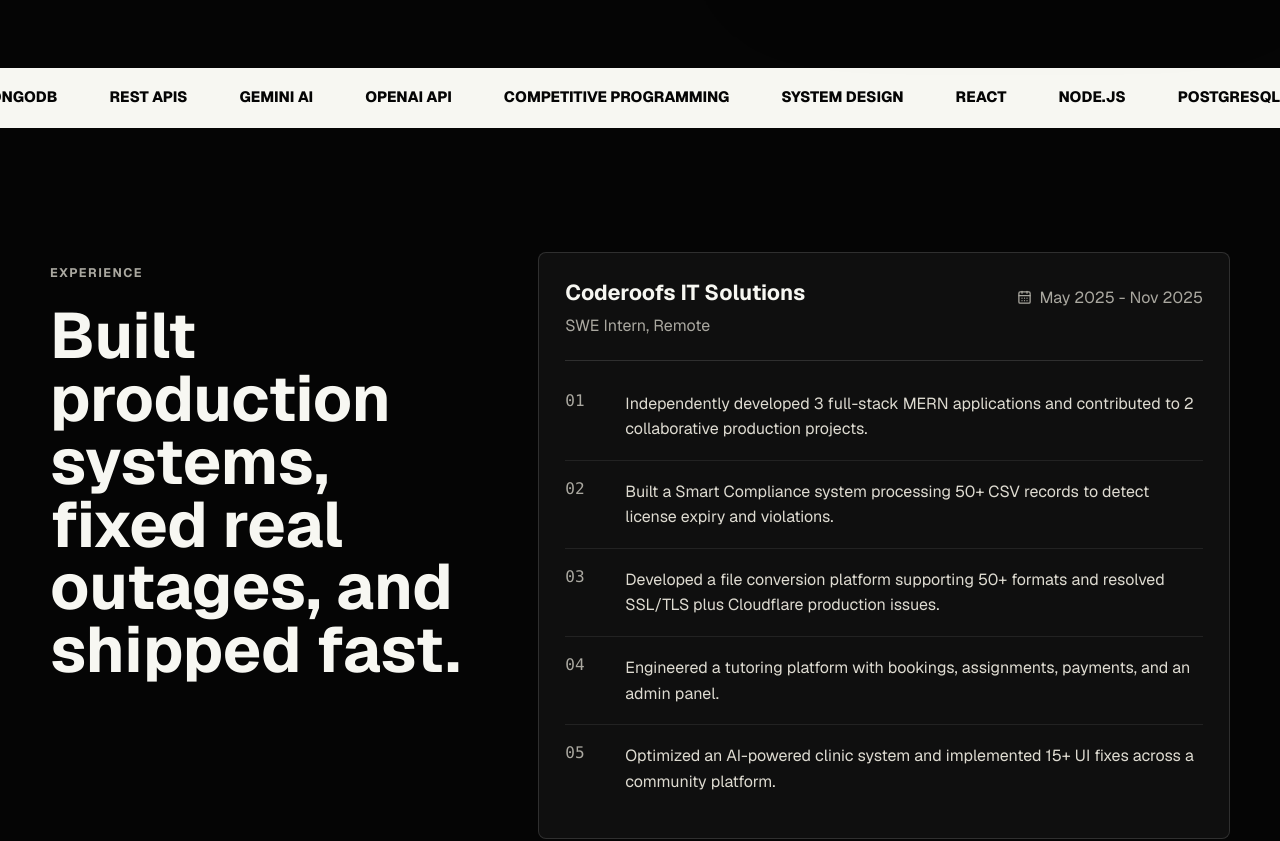
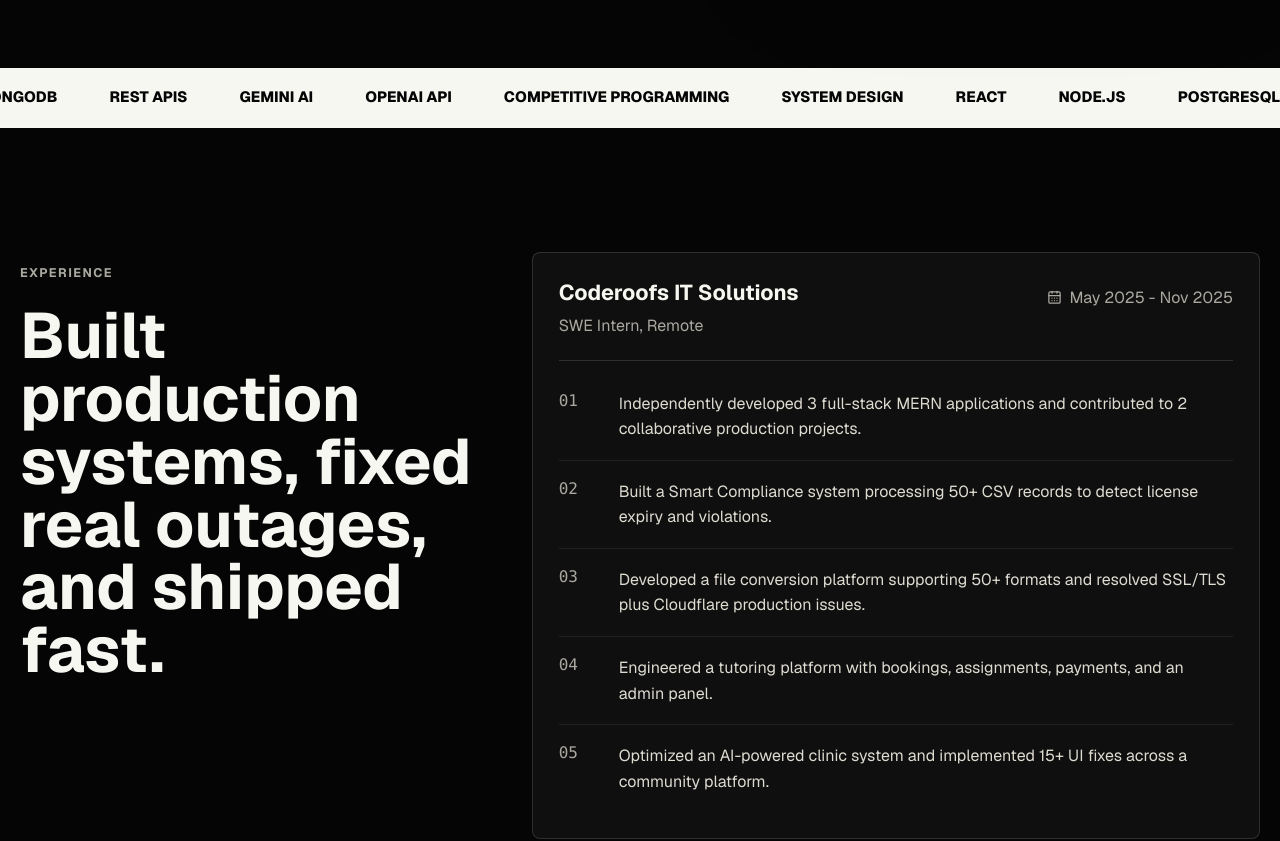
Before and after one commit to imadityameena/Aditya_portfolio, a React (Vite) app: page / in a window 1280 px wide. Shown: the part 880-1721 px from the top of the page. Built offline with nearby package versions, Linux system fonts and the light colour scheme.

Commit message:
fixed the css

```diff
--- a/src/styles.css
+++ b/src/styles.css
@@ -355,7 +355,7 @@ button {
 }
 
 .section {
-  width: min(1180px, calc(100% - 40px));
+  width: min(1300px, calc(100% - 40px));
   margin: 0 auto;
   padding: 124px 0;
 }
```
